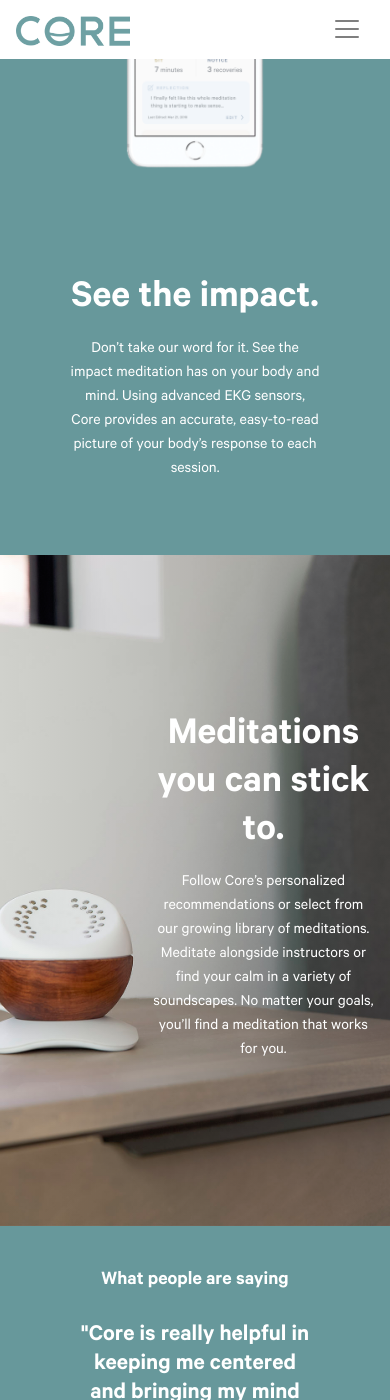
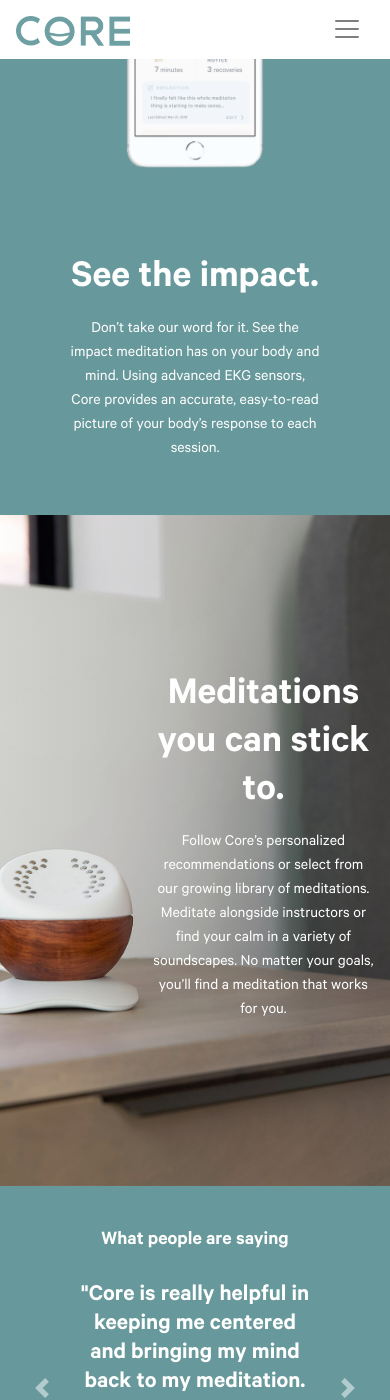
Before and after one commit to bencore/corewellness, a Jekyll site: the page built from index.html, in a window 390 px wide and 1400 px high, scrolled down 2493 px. Built offline with Jekyll 4.4.1, drawn with Linux system fonts in a browser that asks for light colours; nearby versions of some CDN libraries.

Commit message:
Another mobile responsive tweak for small devices

```diff
--- a/css/main.scss
+++ b/css/main.scss
@@ -292,7 +292,7 @@
 
 @media (max-width: 767.98px) {
   .info-text-left {
-    padding: 60px 0px;
+    padding: 40px 0px;
   }
 }
 
```
